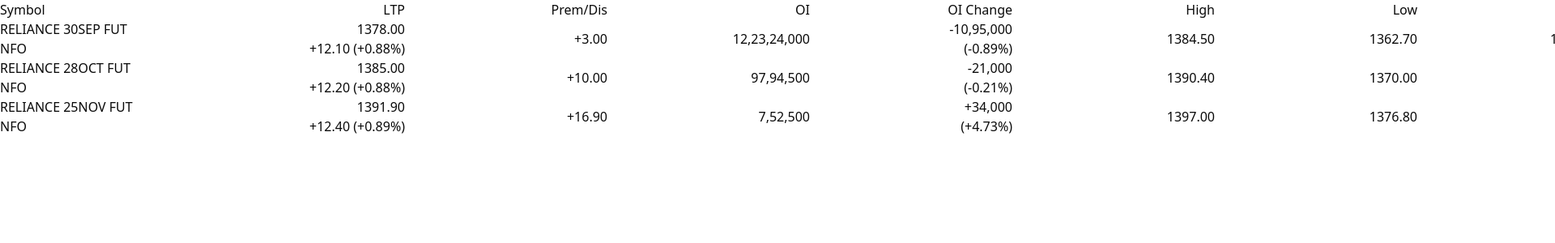
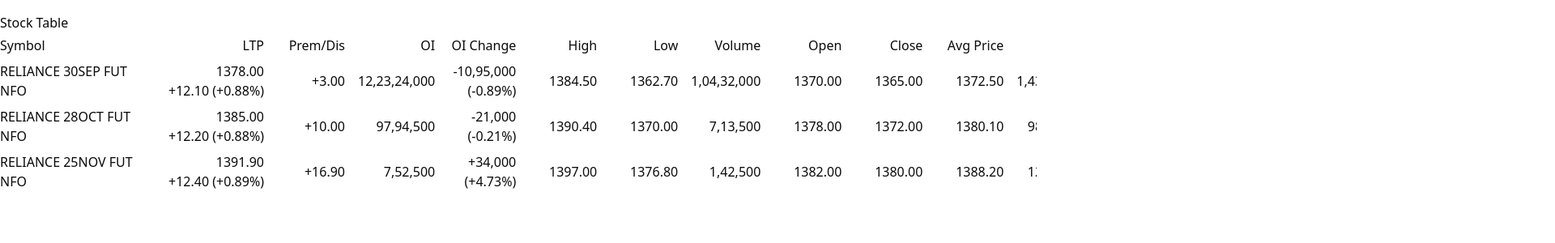
Before and after one commit to sathishkannan162/scroll-mobile-layout, a Next.js app: page /table in a window 1280 px wide. Shown: the top 300 px of the page at 81% size, 1920 px wide, since content can reach past the window. Built offline with nearby package versions, Linux system fonts and the light colour scheme.

Commit message:
Add more styles

```diff
--- a/app/components/StockTable.tsx
+++ b/app/components/StockTable.tsx
@@ -1,3 +1,5 @@
+import { cn } from "@/lib/utils";
+
 interface StockData {
   symbolMain: string;
   symbolSub: string;
@@ -118,7 +120,7 @@
       <>
         {stock.ltpValue}
         <br />
-        {stock.ltpChange}
+        <span className="whitespace-nowrap">{stock.ltpChange}</span>
       </>
     ),
     (stock: StockData) => stock.premDis,
@@ -143,14 +145,19 @@
     (stock: StockData) => stock.vwap,
   ];
 
+  const firstCellClassNames = "text-left min-w-[200px] pl-0";
+
   return (
-    <table>
+    <table className="table-auto">
       <thead>
         <tr>
           {headers.map((header, index) => (
             <th
-              className="min-w-[250px] font-normal first:text-left text-right"
               key={index}
+              className={cn(
+                "min-w-[100px] font-normal text-right px-2 py-1 whitespace-nowrap",
+                index === 0 && "text-left min-w-[200px] pl-0"
+              )}
             >
               {header}
             </th>
@@ -162,8 +169,11 @@
           <tr key={index}>
             {displayFormat.map((format, idx) => (
               <td
-                className="min-w-[250px] font-normal first:text-left text-right"
                 key={idx}
+                className={cn(
+                  "min-w-[100px] font-normal text-right px-2 py-1 whitespace-nowrap",
+                  idx === 0 && firstCellClassNames
+                )}
               >
                 {format(stock)}
               </td>
--- a/app/globals.css
+++ b/app/globals.css
@@ -175,3 +175,23 @@
     transform: scale(0.95);
   }
 }
+
+@utility scrollbar-hidden {
+  &::-webkit-scrollbar {
+    display: none;
+  }
+}
+
+@utility scrollbar-small {
+  &::-webkit-scrollbar {
+    width: 4px;
+    height: 4px;
+  }
+  &::-webkit-scrollbar-thumb {
+    background: #cbd5e1;
+    border-radius: 2px;
+  }
+  &::-webkit-scrollbar-track {
+    background: transparent;
+  }
+}
--- a/app/table/page.tsx
+++ b/app/table/page.tsx
@@ -2,8 +2,11 @@
 export default function Page() {
   return (
     <div className="max-w-[1400px] mx-auto">
-      <div>
-        <StockTable />
+      <div className="py-4">
+        <div>Stock Table</div>
+        <div className="w-full overflow-x-auto scrollbar-small">
+          <StockTable />
+        </div>
       </div>
     </div>
   );
```
